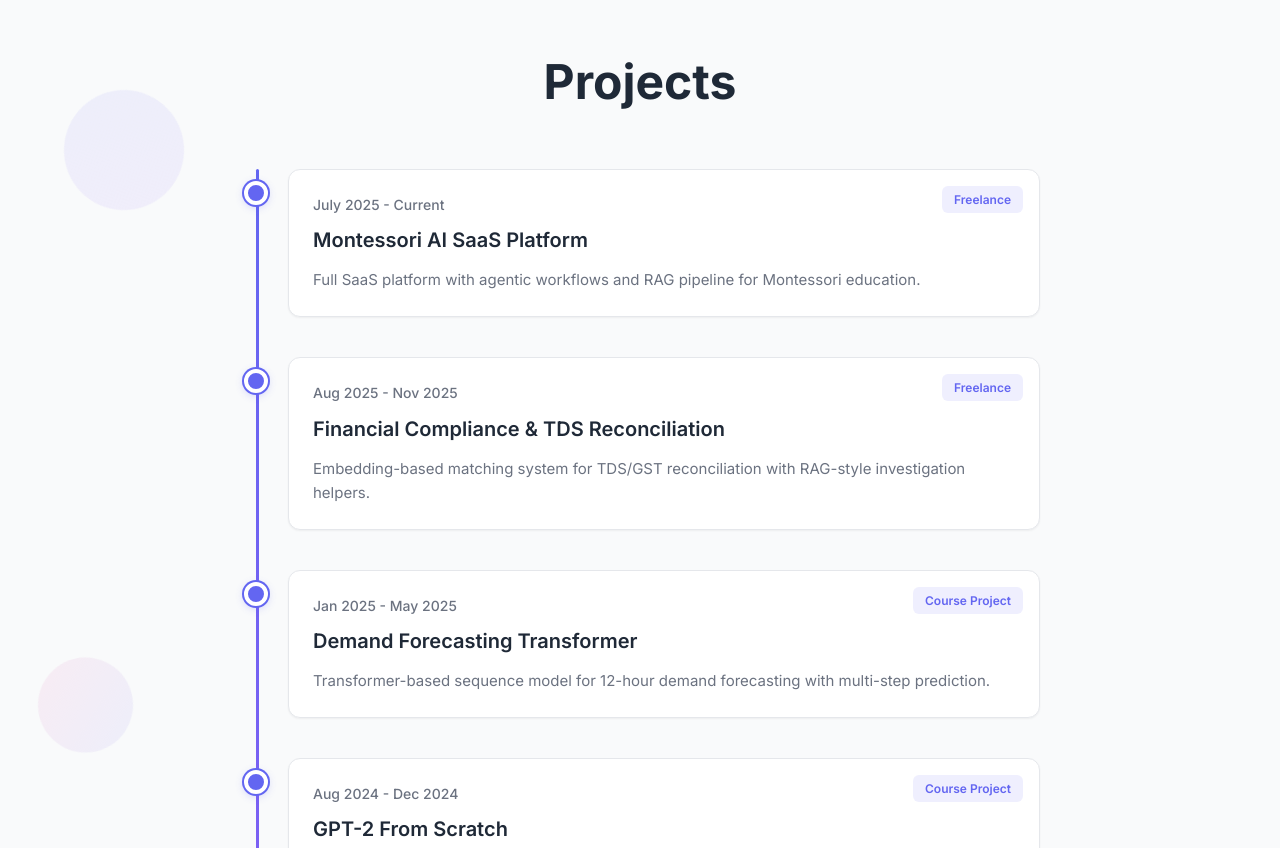
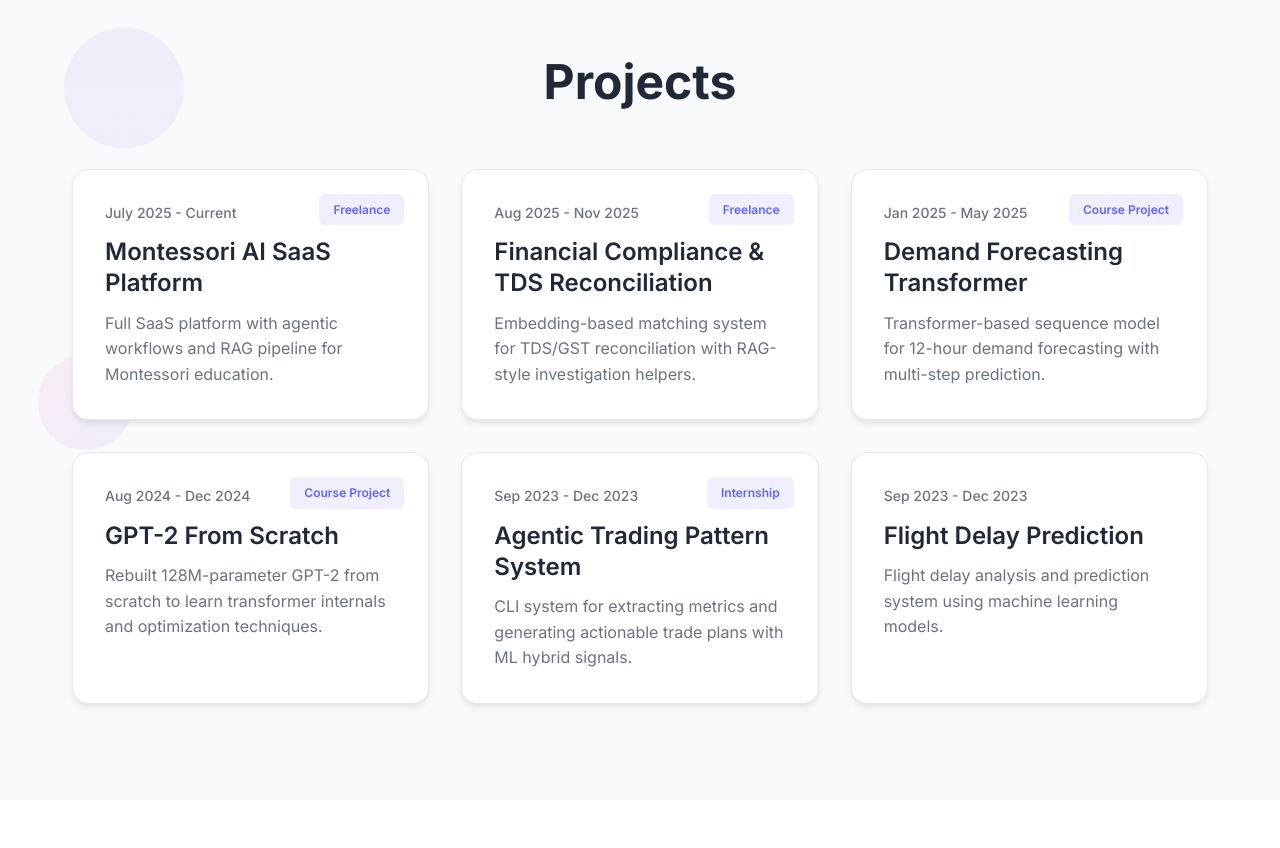
Before and after one commit to Thilak-cm/Thilak-cm.github.io, a plain HTML site: page index.html in a window 1280 px wide. Shown: the part 852-1700 px from the top of the page. Drawn offline with Linux system fonts and the light colour scheme.

Commit message:
Convert projects to card grid layout, remove carousel shadow, and add all 4 images

```diff
--- a/index.html
+++ b/index.html
@@ -66,6 +66,8 @@
                     <div class="carousel-track" id="carousel-track">
                         <img src="IMG_7989.JPG" alt="Thilak Mohan" class="hero-profile-image carousel-image active">
                         <img src="IMG_4384.JPG" alt="Thilak Mohan" class="hero-profile-image carousel-image">
+                        <img src="IMG_1925.jpg" alt="Thilak Mohan" class="hero-profile-image carousel-image">
+                        <img src="IMG_4633.jpg" alt="Thilak Mohan" class="hero-profile-image carousel-image">
                     </div>
                 </div>
                 <button class="carousel-btn carousel-btn-next" id="carousel-next">›</button>
@@ -90,7 +92,7 @@
         </div>
         <div class="container">
             <h2 class="section-title">Projects</h2>
-            <div class="projects-timeline" id="projects-timeline">
+            <div class="projects-grid" id="projects-timeline">
                 <!-- Projects will be dynamically loaded here -->
             </div>
         </div>
--- a/script.js
+++ b/script.js
@@ -142,41 +142,41 @@ const projectsData = [
     }
 ];
 
-// Function to render projects timeline
+// Function to render projects grid
 function renderProjects() {
-    const projectsTimeline = document.getElementById('projects-timeline');
+    const projectsGrid = document.getElementById('projects-timeline');
 
     if (projectsData.length === 0) {
-        projectsTimeline.innerHTML = '<p style="text-align: center; color: var(--text-secondary);">No projects to display yet.</p>';
+        projectsGrid.innerHTML = '<p style="text-align: center; color: var(--text-secondary);">No projects to display yet.</p>';
         return;
     }
 
-    projectsTimeline.innerHTML = projectsData.map((project, index) => `
-        <div class="projects-timeline-item" data-project-index="${index}">
-            <div class="timeline-card">
-                ${project.badge ? `<span class="timeline-badge">${project.badge}</span>` : ''}
-                <div class="timeline-date">${project.date}</div>
-                <div class="timeline-title">${project.title}</div>
-                <div class="timeline-summary">${project.summary}</div>
+    projectsGrid.innerHTML = projectsData.map((project, index) => `
+        <div class="project-card-item" data-project-index="${index}">
+            <div class="project-card">
+                ${project.badge ? `<span class="project-badge">${project.badge}</span>` : ''}
+                <div class="project-date">${project.date}</div>
+                <div class="project-title">${project.title}</div>
+                <div class="project-summary">${project.summary}</div>
             </div>
         </div>
     `).join('');
 
-    // Add click handlers to timeline items
-    const timelineItems = document.querySelectorAll('.projects-timeline-item');
-    timelineItems.forEach(item => {
-        item.addEventListener('click', () => {
-            const projectIndex = parseInt(item.getAttribute('data-project-index'));
+    // Add click handlers to project cards
+    const projectCards = document.querySelectorAll('.project-card-item');
+    projectCards.forEach(card => {
+        card.addEventListener('click', () => {
+            const projectIndex = parseInt(card.getAttribute('data-project-index'));
             showProjectOverlay(projectsData[projectIndex]);
         });
     });
 
     // Re-observe new elements
-    timelineItems.forEach(item => {
-        item.style.opacity = '0';
-        item.style.transform = 'translateX(-20px)';
-        item.style.transition = 'opacity 0.6s ease, transform 0.6s ease';
-        observer.observe(item);
+    projectCards.forEach(card => {
+        card.style.opacity = '0';
+        card.style.transform = 'translateY(20px)';
+        card.style.transition = 'opacity 0.6s ease, transform 0.6s ease';
+        observer.observe(card);
     });
 }
 
--- a/styles.css
+++ b/styles.css
@@ -355,7 +355,7 @@ body {
     position: relative;
     overflow: hidden;
     border-radius: 1rem;
-    box-shadow: var(--shadow-lg);
+    box-shadow: none;
     background: transparent;
     display: flex;
     align-items: center;
@@ -718,80 +718,47 @@ section {
     background: var(--bg-secondary);
 }
 
-.projects-timeline {
-    max-width: 800px;
+.projects-grid {
+    display: grid;
+    grid-template-columns: repeat(auto-fit, minmax(320px, 1fr));
+    gap: 2rem;
     margin: 3rem auto 0;
-    position: relative;
-    padding-left: 3rem;
+    max-width: 1200px;
 }
 
-.projects-timeline::before {
-    content: '';
-    position: absolute;
-    left: 1rem;
-    top: 0;
-    bottom: 0;
-    width: 3px;
-    background: linear-gradient(180deg, var(--primary-color), var(--secondary-color));
-    border-radius: 2px;
+.project-card-item {
+    cursor: pointer;
+    transition: var(--transition);
+    height: 100%;
 }
 
-.projects-timeline-item {
-    position: relative;
-    margin-bottom: 2.5rem;
-    cursor: pointer;
-    transition: var(--transition);
+.project-card-item:hover {
+    transform: translateY(-8px);
 }
 
-.projects-timeline-item::before {
-    content: '';
-    position: absolute;
-    left: -2rem;
-    top: 0.75rem;
-    width: 16px;
-    height: 16px;
-    border-radius: 50%;
-    background: var(--primary-color);
-    border: 4px solid var(--bg-primary);
-    box-shadow: 0 0 0 2px var(--primary-color), 0 2px 8px rgba(99, 102, 241, 0.3);
-    z-index: 1;
-    transition: var(--transition);
-    transform: translateX(-50%);
-}
-
-.projects-timeline-item:hover::before {
-    transform: translateX(-50%) scale(1.2);
-    box-shadow: 0 0 0 2px var(--primary-color), 0 4px 12px rgba(99, 102, 241, 0.5);
-}
-
-.projects-timeline-item:hover {
-    transform: translateX(8px);
-}
-
-.projects-timeline-item:last-child {
-    margin-bottom: 0;
-}
-
-.timeline-card {
+.project-card-item .project-card {
     background: white;
-    border-radius: 0.75rem;
-    padding: 1.5rem;
-    box-shadow: var(--shadow-sm);
+    border-radius: 1rem;
+    padding: 2rem;
+    box-shadow: var(--shadow-md);
     border: 1px solid var(--border-color);
     transition: var(--transition);
     position: relative;
+    height: 100%;
+    display: flex;
+    flex-direction: column;
 }
 
-.projects-timeline-item:hover .timeline-card {
-    box-shadow: var(--shadow-md);
+.project-card-item:hover .project-card {
+    box-shadow: var(--shadow-xl);
     border-color: var(--primary-color);
 }
 
-.timeline-badge {
+.project-badge {
     position: absolute;
-    top: 1rem;
-    right: 1rem;
-    padding: 0.25rem 0.75rem;
+    top: 1.5rem;
+    right: 1.5rem;
+    padding: 0.375rem 0.875rem;
     background: rgba(99, 102, 241, 0.1);
     color: var(--primary-color);
     border-radius: 0.375rem;
@@ -800,25 +767,26 @@ section {
     white-space: nowrap;
 }
 
-.timeline-date {
+.project-date {
     font-size: 0.875rem;
     color: var(--text-secondary);
-    margin-bottom: 0.5rem;
+    margin-bottom: 0.75rem;
     font-weight: 500;
 }
 
-.timeline-title {
-    font-size: 1.25rem;
-    font-weight: 600;
+.project-title {
+    font-size: 1.5rem;
+    font-weight: 700;
     color: var(--text-primary);
-    margin-bottom: 0.75rem;
-    padding-right: 6rem;
+    margin-bottom: 1rem;
+    line-height: 1.3;
 }
 
-.timeline-summary {
+.project-summary {
     color: var(--text-secondary);
-    font-size: 0.9375rem;
+    font-size: 1rem;
     line-height: 1.6;
+    flex: 1;
 }
 
 .project-card {
@@ -1085,20 +1053,10 @@ section {
         font-size: 0.875rem;
     }
 
-    .projects-timeline {
-        padding-left: 2.5rem;
-    }
-
-    .projects-timeline-item::before {
-        left: -1.75rem;
-        width: 14px;
-        height: 14px;
-        border-width: 3px;
-    }
-
-    .projects-timeline::before {
-        left: 0.875rem;
-        width: 2px;
+    .projects-grid {
+        grid-template-columns: 1fr;
+        gap: 1.5rem;
+        padding: 0 1rem;
     }
 
     .image-carousel {
```
